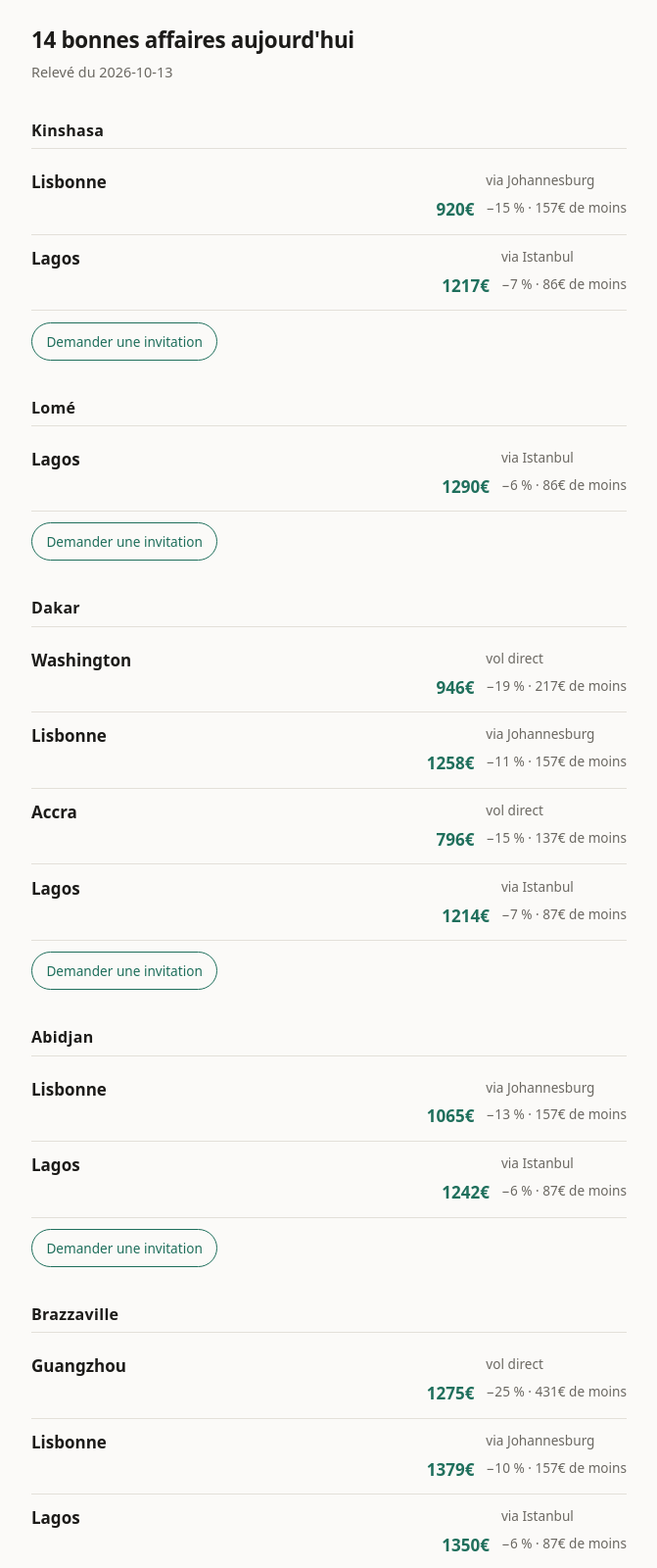
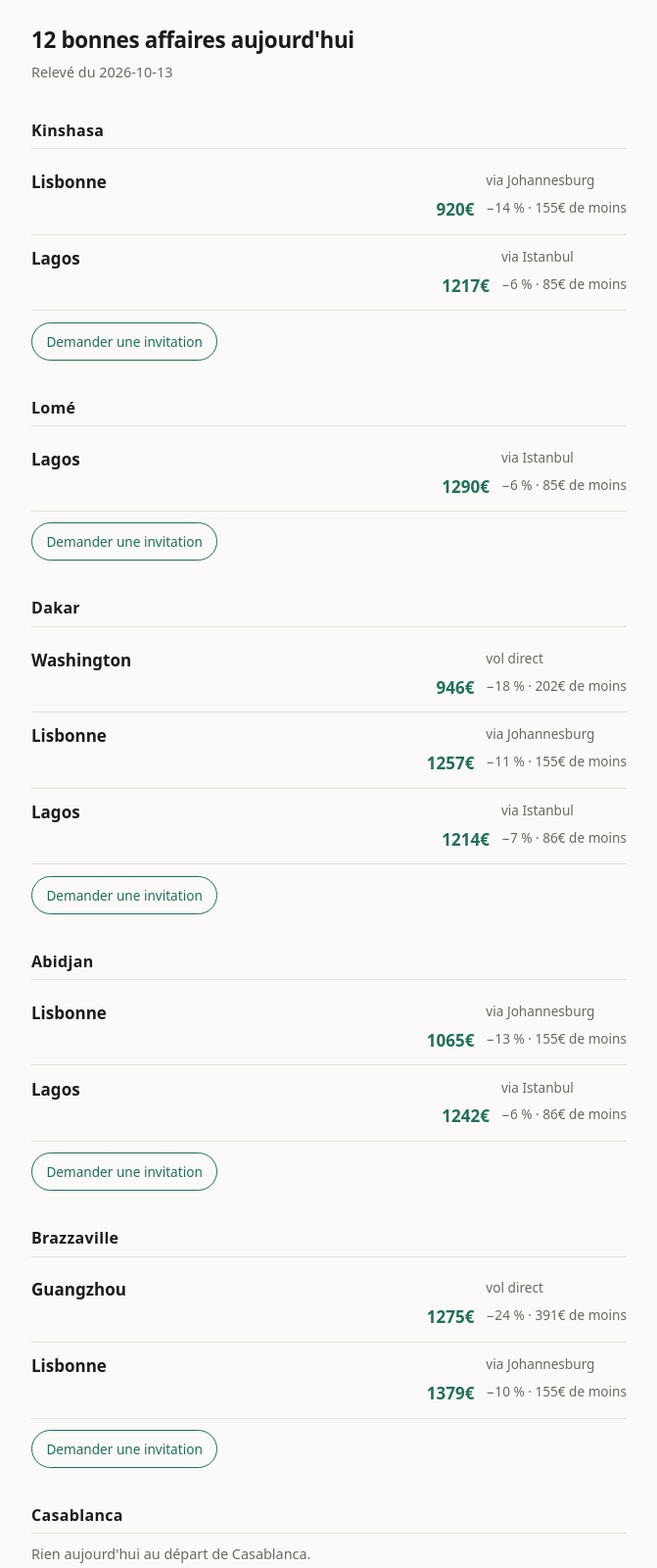
Before and after one commit to bienvenuianniv-ops/hub_deals, a plain HTML site: page index.html in a window 1280 px wide. Shown: the top 1600 px of the page at 98% size, without its empty margins (304-975 px from the left). Drawn offline with Linux system fonts and the light colour scheme.

Commit message:
page du 20261013-130637

```diff
--- a/index.html
+++ b/index.html
@@ -38,22 +38,22 @@ color:var(--doux);font-size:.85rem}
 </head>
 <body>
 <main>
-<h1>14 bonnes affaires aujourd'hui</h1>
-<p class="date">Relevé du <time id="releve" datetime="2026-10-13T08:56:08Z">2026-10-13</time></p>
+<h1>12 bonnes affaires aujourd'hui</h1>
+<p class="date">Relevé du <time id="releve" datetime="2026-10-13T13:00:05Z">2026-10-13</time></p>
 <p class="vieux" id="vieux"></p>
-<section><h2>Kinshasa</h2><ul class="affaires"><li class="affaire"><a href="https://aviasales.tpk.ro/vAVCwSnW" rel="nofollow sponsored"><span class="dest">Lisbonne</span><span class="trajet">via Johannesburg</span><span class="prix">920€</span><span class="gain">−15 % · 157€ de moins</span></a></li><li class="affaire"><a href="https://aviasales.tpk.ro/HGjCUgvK" rel="nofollow sponsored"><span class="dest">Lagos</span><span class="trajet">via Istanbul</span><span class="prix">1217€</span><span class="gain">−7 % · 86€ de moins</span></a></li></ul><a class="action" href="https://t.me/ianniv_vols_bot?start=attente_kinshasa">Demander une invitation</a></section>
-<section><h2>Lomé</h2><ul class="affaires"><li class="affaire"><a href="https://aviasales.tpk.ro/CsUWvgzi" rel="nofollow sponsored"><span class="dest">Lagos</span><span class="trajet">via Istanbul</span><span class="prix">1290€</span><span class="gain">−6 % · 86€ de moins</span></a></li></ul><a class="action" href="https://t.me/ianniv_vols_bot?start=attente_lome">Demander une invitation</a></section>
-<section><h2>Dakar</h2><ul class="affaires"><li class="affaire"><a href="https://aviasales.tpk.ro/9g38ZYGH" rel="nofollow sponsored"><span class="dest">Washington</span><span class="trajet">vol direct</span><span class="prix">946€</span><span class="gain">−19 % · 217€ de moins</span></a></li><li class="affaire"><a href="https://aviasales.tpk.ro/LahFTi6q" rel="nofollow sponsored"><span class="dest">Lisbonne</span><span class="trajet">via Johannesburg</span><span class="prix">1258€</span><span class="gain">−11 % · 157€ de moins</span></a></li><li class="affaire"><a href="https://aviasales.tpk.ro/idvveJLi" rel="nofollow sponsored"><span class="dest">Accra</span><span class="trajet">vol direct</span><span class="prix">796€</span><span class="gain">−15 % · 137€ de moins</span></a></li><li class="affaire"><a href="https://aviasales.tpk.ro/wIXdzlTs" rel="nofollow sponsored"><span class="dest">Lagos</span><span class="trajet">via Istanbul</span><span class="prix">1214€</span><span class="gain">−7 % · 87€ de moins</span></a></li></ul><a class="action" href="https://t.me/ianniv_vols_bot?start=attente_dakar">Demander une invitation</a></section>
-<section><h2>Abidjan</h2><ul class="affaires"><li class="affaire"><a href="https://aviasales.tpk.ro/qtqcRV8j" rel="nofollow sponsored"><span class="dest">Lisbonne</span><span class="trajet">via Johannesburg</span><span class="prix">1065€</span><span class="gain">−13 % · 157€ de moins</span></a></li><li class="affaire"><a href="https://aviasales.tpk.ro/nqcV4wdu" rel="nofollow sponsored"><span class="dest">Lagos</span><span class="trajet">via Istanbul</span><span class="prix">1242€</span><span class="gain">−6 % · 87€ de moins</span></a></li></ul><a class="action" href="https://t.me/ianniv_vols_bot?start=attente_abidjan">Demander une invitation</a></section>
-<section><h2>Brazzaville</h2><ul class="affaires"><li class="affaire"><a href="https://aviasales.tpk.ro/PEKc4vwU" rel="nofollow sponsored"><span class="dest">Guangzhou</span><span class="trajet">vol direct</span><span class="prix">1275€</span><span class="gain">−25 % · 431€ de moins</span></a></li><li class="affaire"><a href="https://aviasales.tpk.ro/BKwHxPMH" rel="nofollow sponsored"><span class="dest">Lisbonne</span><span class="trajet">via Johannesburg</span><span class="prix">1379€</span><span class="gain">−10 % · 157€ de moins</span></a></li><li class="affaire"><a href="https://aviasales.tpk.ro/EFwe8aFA" rel="nofollow sponsored"><span class="dest">Lagos</span><span class="trajet">via Istanbul</span><span class="prix">1350€</span><span class="gain">−6 % · 87€ de moins</span></a></li></ul><a class="action" href="https://t.me/ianniv_vols_bot?start=attente_brazzaville">Demander une invitation</a></section>
+<section><h2>Kinshasa</h2><ul class="affaires"><li class="affaire"><a href="https://aviasales.tpk.ro/vAVCwSnW" rel="nofollow sponsored"><span class="dest">Lisbonne</span><span class="trajet">via Johannesburg</span><span class="prix">920€</span><span class="gain">−14 % · 155€ de moins</span></a></li><li class="affaire"><a href="https://aviasales.tpk.ro/HGjCUgvK" rel="nofollow sponsored"><span class="dest">Lagos</span><span class="trajet">via Istanbul</span><span class="prix">1217€</span><span class="gain">−6 % · 85€ de moins</span></a></li></ul><a class="action" href="https://t.me/ianniv_vols_bot?start=attente_kinshasa">Demander une invitation</a></section>
+<section><h2>Lomé</h2><ul class="affaires"><li class="affaire"><a href="https://aviasales.tpk.ro/CsUWvgzi" rel="nofollow sponsored"><span class="dest">Lagos</span><span class="trajet">via Istanbul</span><span class="prix">1290€</span><span class="gain">−6 % · 85€ de moins</span></a></li></ul><a class="action" href="https://t.me/ianniv_vols_bot?start=attente_lome">Demander une invitation</a></section>
+<section><h2>Dakar</h2><ul class="affaires"><li class="affaire"><a href="https://aviasales.tpk.ro/9g38ZYGH" rel="nofollow sponsored"><span class="dest">Washington</span><span class="trajet">vol direct</span><span class="prix">946€</span><span class="gain">−18 % · 202€ de moins</span></a></li><li class="affaire"><a href="https://aviasales.tpk.ro/LahFTi6q" rel="nofollow sponsored"><span class="dest">Lisbonne</span><span class="trajet">via Johannesburg</span><span class="prix">1257€</span><span class="gain">−11 % · 155€ de moins</span></a></li><li class="affaire"><a href="https://aviasales.tpk.ro/wIXdzlTs" rel="nofollow sponsored"><span class="dest">Lagos</span><span class="trajet">via Istanbul</span><span class="prix">1214€</span><span class="gain">−7 % · 86€ de moins</span></a></li></ul><a class="action" href="https://t.me/ianniv_vols_bot?start=attente_dakar">Demander une invitation</a></section>
+<section><h2>Abidjan</h2><ul class="affaires"><li class="affaire"><a href="https://aviasales.tpk.ro/qtqcRV8j" rel="nofollow sponsored"><span class="dest">Lisbonne</span><span class="trajet">via Johannesburg</span><span class="prix">1065€</span><span class="gain">−13 % · 155€ de moins</span></a></li><li class="affaire"><a href="https://aviasales.tpk.ro/nqcV4wdu" rel="nofollow sponsored"><span class="dest">Lagos</span><span class="trajet">via Istanbul</span><span class="prix">1242€</span><span class="gain">−6 % · 86€ de moins</span></a></li></ul><a class="action" href="https://t.me/ianniv_vols_bot?start=attente_abidjan">Demander une invitation</a></section>
+<section><h2>Brazzaville</h2><ul class="affaires"><li class="affaire"><a href="https://aviasales.tpk.ro/PEKc4vwU" rel="nofollow sponsored"><span class="dest">Guangzhou</span><span class="trajet">vol direct</span><span class="prix">1275€</span><span class="gain">−24 % · 391€ de moins</span></a></li><li class="affaire"><a href="https://aviasales.tpk.ro/BKwHxPMH" rel="nofollow sponsored"><span class="dest">Lisbonne</span><span class="trajet">via Johannesburg</span><span class="prix">1379€</span><span class="gain">−10 % · 155€ de moins</span></a></li></ul><a class="action" href="https://t.me/ianniv_vols_bot?start=attente_brazzaville">Demander une invitation</a></section>
 <section><h2>Casablanca</h2><p class="rien">Rien aujourd'hui au départ de Casablanca.</p><a class="action" href="https://t.me/ianniv_vols_bot?start=attente_casablanca">Me prévenir quand cette ville sera couverte</a></section>
 <section><h2>Le Caire</h2><p class="rien">Rien aujourd'hui au départ de Le Caire.</p><a class="action" href="https://t.me/ianniv_vols_bot?start=attente_le_caire">Me prévenir quand cette ville sera couverte</a></section>
-<section><h2>Istanbul</h2><ul class="affaires"><li class="affaire"><a href="https://aviasales.tpk.ro/EjAPv9uR" rel="nofollow sponsored"><span class="dest">Lagos</span><span class="trajet">vol direct</span><span class="prix">550€</span><span class="gain">−14 % · 87€ de moins</span></a></li></ul><a class="action" href="https://t.me/ianniv_vols_bot?start=attente_istanbul">Me prévenir quand cette ville sera couverte</a></section>
+<section><h2>Istanbul</h2><ul class="affaires"><li class="affaire"><a href="https://aviasales.tpk.ro/EjAPv9uR" rel="nofollow sponsored"><span class="dest">Lagos</span><span class="trajet">vol direct</span><span class="prix">550€</span><span class="gain">−14 % · 86€ de moins</span></a></li></ul><a class="action" href="https://t.me/ianniv_vols_bot?start=attente_istanbul">Me prévenir quand cette ville sera couverte</a></section>
 <section><h2>Lagos</h2><p class="rien">Rien aujourd'hui au départ de Lagos.</p><a class="action" href="https://t.me/ianniv_vols_bot?start=attente_lagos">Me prévenir quand cette ville sera couverte</a></section>
 <section><h2>Addis-Abeba</h2><p class="rien">Rien aujourd'hui au départ de Addis-Abeba.</p><a class="action" href="https://t.me/ianniv_vols_bot?start=attente_addis_abeba">Me prévenir quand cette ville sera couverte</a></section>
 <section><h2>Paris</h2><p class="rien">Rien aujourd'hui au départ de Paris.</p><a class="action" href="https://t.me/ianniv_vols_bot?start=attente_paris">Me prévenir quand cette ville sera couverte</a></section>
 <section><h2>Nairobi</h2><p class="rien">Rien aujourd'hui au départ de Nairobi.</p><a class="action" href="https://t.me/ianniv_vols_bot?start=attente_nairobi">Me prévenir quand cette ville sera couverte</a></section>
-<section><h2>Johannesburg</h2><ul class="affaires"><li class="affaire"><a href="https://aviasales.tpk.ro/g8Pg43Sy" rel="nofollow sponsored"><span class="dest">Lisbonne</span><span class="trajet">vol direct</span><span class="prix">465€</span><span class="gain">−25 % · 157€ de moins</span></a></li></ul><a class="action" href="https://t.me/ianniv_vols_bot?start=attente_johannesburg">Me prévenir quand cette ville sera couverte</a></section>
+<section><h2>Johannesburg</h2><ul class="affaires"><li class="affaire"><a href="https://aviasales.tpk.ro/g8Pg43Sy" rel="nofollow sponsored"><span class="dest">Lisbonne</span><span class="trajet">vol direct</span><span class="prix">465€</span><span class="gain">−25 % · 155€ de moins</span></a></li></ul><a class="action" href="https://t.me/ianniv_vols_bot?start=attente_johannesburg">Me prévenir quand cette ville sera couverte</a></section>
 <p class="pied">Prix repéré aujourd&#x27;hui, il peut avoir changé : vérifie avant de réserver.</p>
 </main>
 <script>
```
